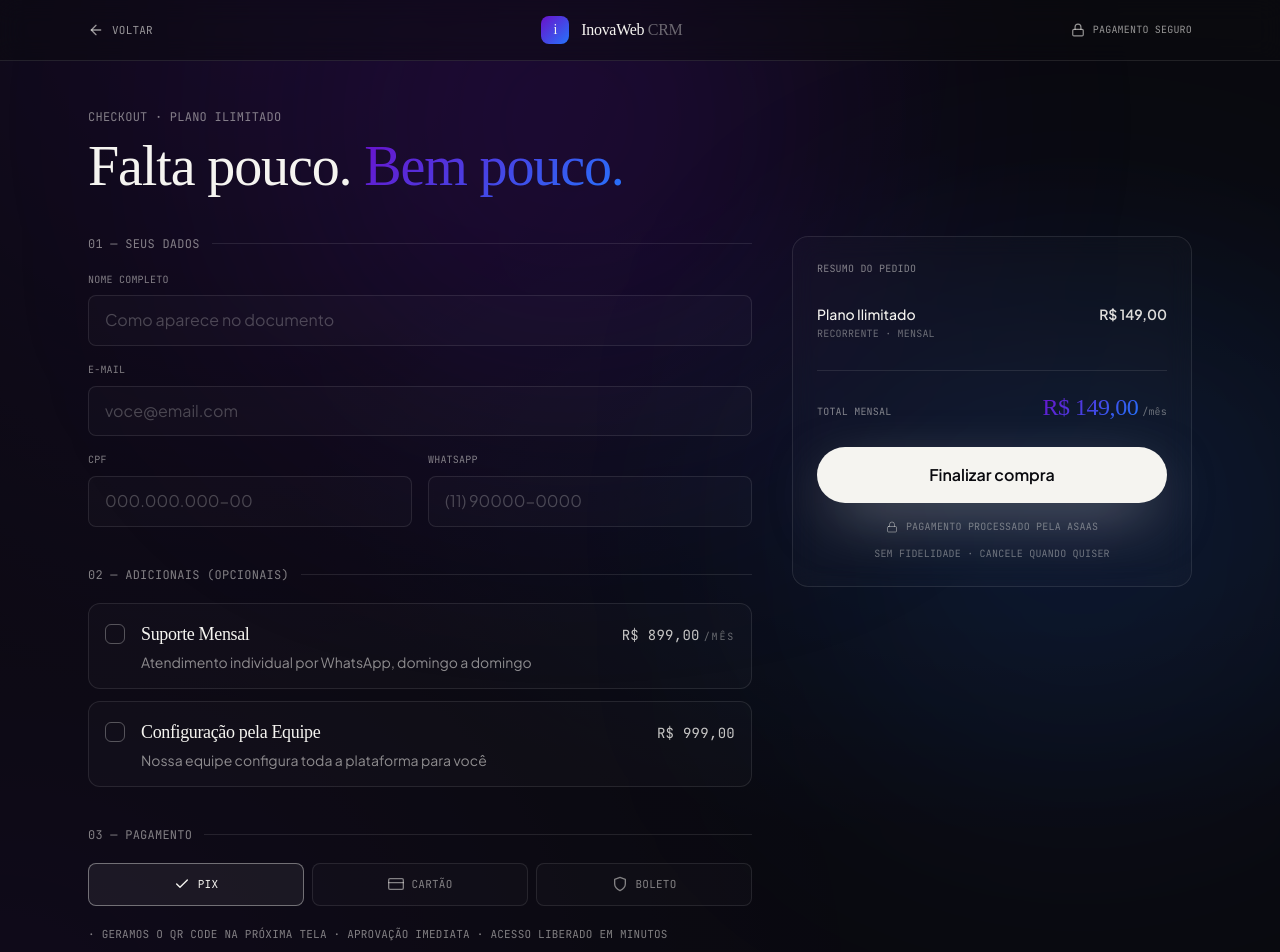
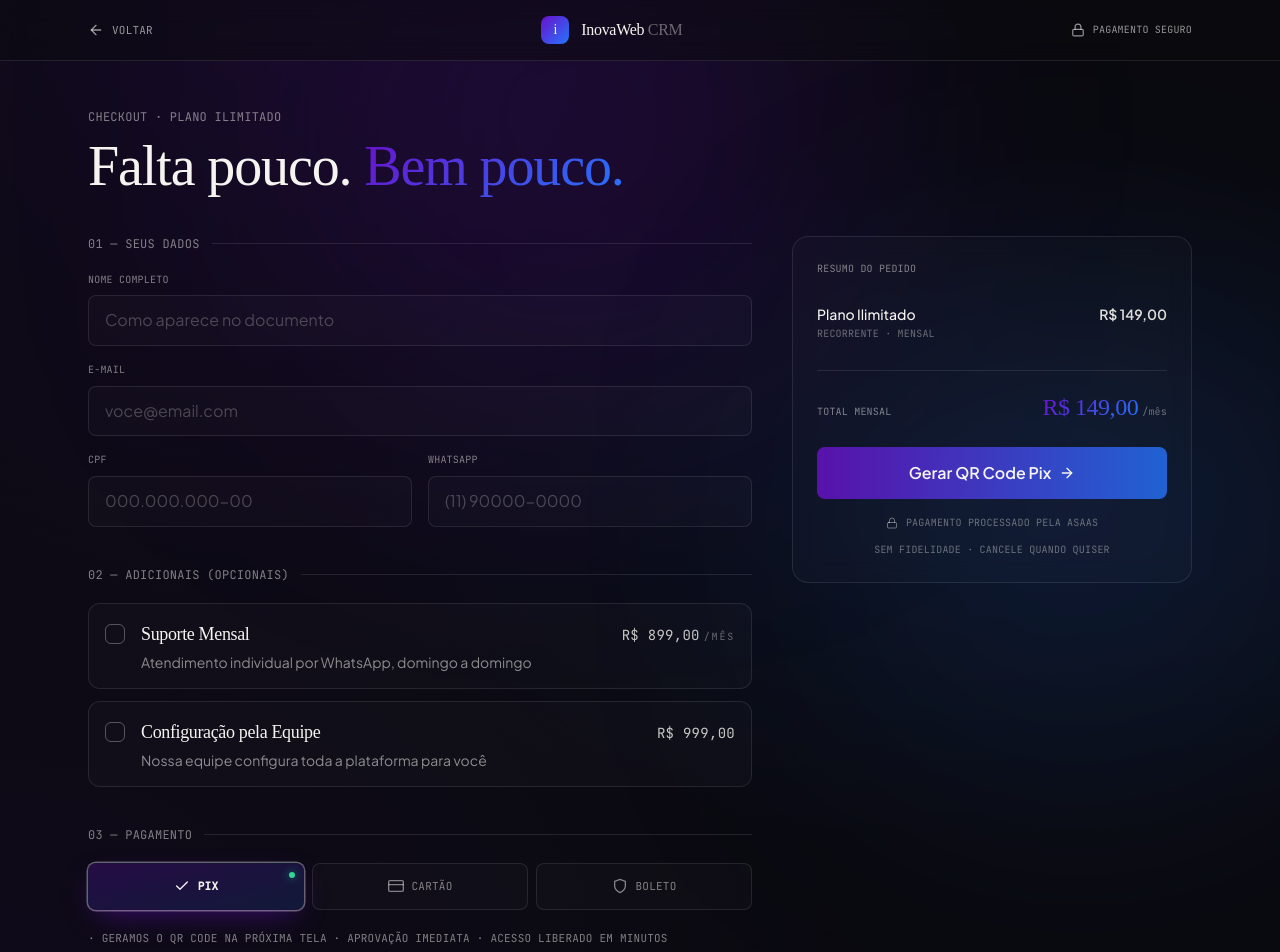
Before and after one commit to viannaanalyst/ferramenta-vendas, a React (Vite) app: page /checkout in a window 1280 px wide. Shown: the top 952 px of the page. Built offline with nearby package versions, Linux system fonts and the light colour scheme; a web font is replaced by a local one.

Commit message:
feat: improve payment tabs highlight and dynamic button text

```diff
--- a/src/pages/Checkout.jsx
+++ b/src/pages/Checkout.jsx
@@ -1,7 +1,14 @@
 import { useState, useMemo } from 'react'
 import { Link, useNavigate } from 'react-router-dom'
 import { motion } from 'framer-motion'
-import { FiArrowLeft, FiLock, FiCheck, FiShield, FiCreditCard } from 'react-icons/fi'
+import {
+  FiArrowLeft,
+  FiArrowRight,
+  FiLock,
+  FiCheck,
+  FiShield,
+  FiCreditCard,
+} from 'react-icons/fi'
 import { PRODUCTS, formatBRL } from '../lib/products'
 import {
   isValidCPF,
@@ -12,22 +19,33 @@ import {
   onlyDigits,
 } from '../lib/validators'
 
-const PaymentTab = ({ value, current, onClick, label, icon: Icon }) => (
+const PaymentTab = ({ value, current, onClick, label, icon: Icon }) => {
+  const active = current === value
+  return (
     <button
       type="button"
       onClick={() => onClick(value)}
-    className={`flex-1 flex items-center justify-center gap-2 py-3 rounded-lg border transition-all ${
-      current === value
-        ? 'border-bone/40 bg-white/[0.06] text-bone'
-        : 'border-bone/10 bg-white/[0.02] text-bone/50 hover:text-bone/80'
+      aria-pressed={active}
+      className={`relative flex-1 flex items-center justify-center gap-2 py-3.5 rounded-lg border transition-all ${
+        active
+          ? 'border-transparent bg-gradient-to-br from-roxo/25 to-azul/15 text-bone shadow-[0_0_0_1.5px_rgba(255,255,255,0.35),0_10px_30px_-10px_rgba(106,17,203,0.6)]'
+          : 'border-bone/10 bg-white/[0.02] text-bone/50 hover:text-bone/80 hover:border-bone/20'
       }`}
     >
-    <Icon className="w-4 h-4" />
-    <span className="font-mono-tech text-[11px] uppercase tracking-[0.18em]">
+      {active && (
+        <span className="absolute top-2 right-2 w-1.5 h-1.5 rounded-full bg-emerald-400 shadow-[0_0_8px_rgba(16,185,129,0.8)]" />
+      )}
+      <Icon className={`w-4 h-4 ${active ? 'text-bone' : ''}`} />
+      <span
+        className={`font-mono-tech text-[11px] uppercase tracking-[0.18em] ${
+          active ? 'font-semibold' : ''
+        }`}
+      >
         {label}
       </span>
     </button>
   )
+}
 
 const Checkout = () => {
   const navigate = useNavigate()
@@ -317,7 +335,7 @@ const Checkout = () => {
                     onChange={(v) =>
                       setCard((c) => ({ ...c, holder: v.toUpperCase() }))
                     }
-                    placeholder="GABRIEL VIANNA"
+                    placeholder="NOME COMO ESTÁ NO CARTÃO"
                     className="sm:col-span-2"
                   />
                   <Field
@@ -400,9 +418,16 @@ const Checkout = () => {
               <button
                 type="submit"
                 disabled={loading}
-                className="mt-6 w-full inline-flex items-center justify-center gap-3 bg-bone text-ink px-6 py-4 rounded-full font-semibold text-base shadow-[0_20px_60px_-15px_rgba(245,244,240,0.5)] hover:shadow-[0_25px_80px_-15px_rgba(245,244,240,0.8)] transition-shadow disabled:opacity-50 disabled:cursor-not-allowed"
+                className="mt-6 w-full inline-flex items-center justify-center gap-2 bg-gradient-to-r from-roxo/80 to-azul/80 text-bone px-6 py-3.5 rounded-lg font-semibold text-base hover:from-roxo hover:to-azul transition-colors disabled:opacity-60 disabled:cursor-not-allowed"
               >
-                {loading ? 'Processando…' : 'Finalizar compra'}
+                {loading
+                  ? 'Processando…'
+                  : method === 'PIX'
+                    ? 'Gerar QR Code Pix'
+                    : method === 'BOLETO'
+                      ? 'Gerar boleto'
+                      : 'Pagar com cartão'}
+                <FiArrowRight className="w-4 h-4" />
               </button>
 
               <div className="mt-4 flex items-center justify-center gap-2 font-mono-tech text-[10px] uppercase tracking-[0.18em] text-bone/40">
```
Lines whose indentation alone changed are shown as unchanged.
